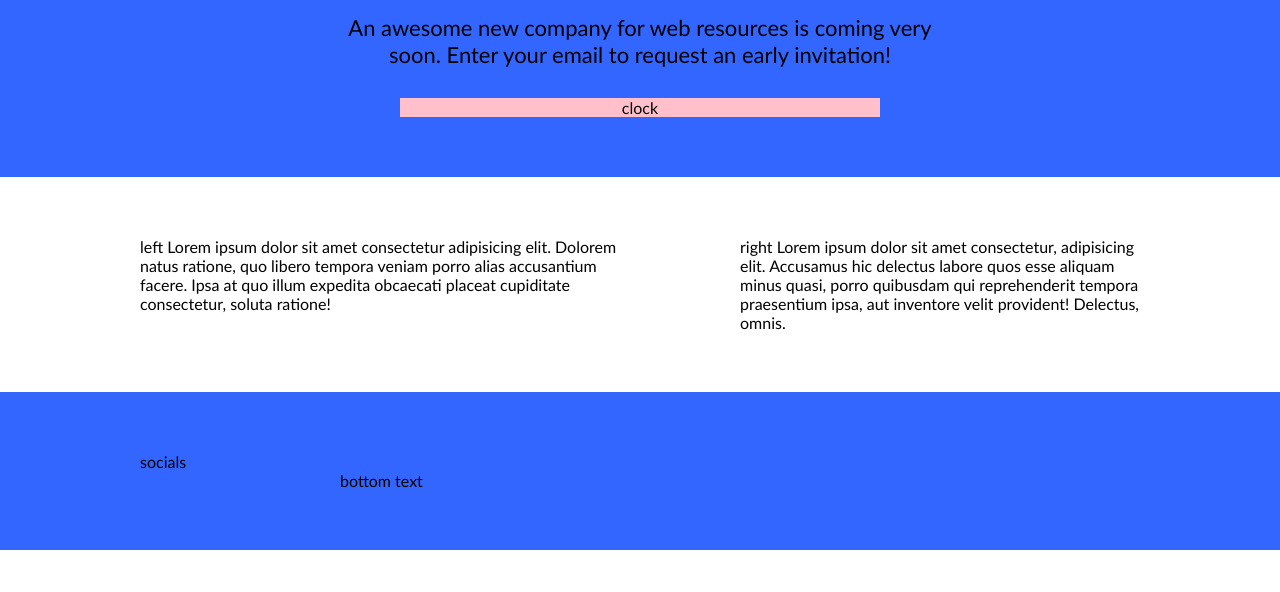
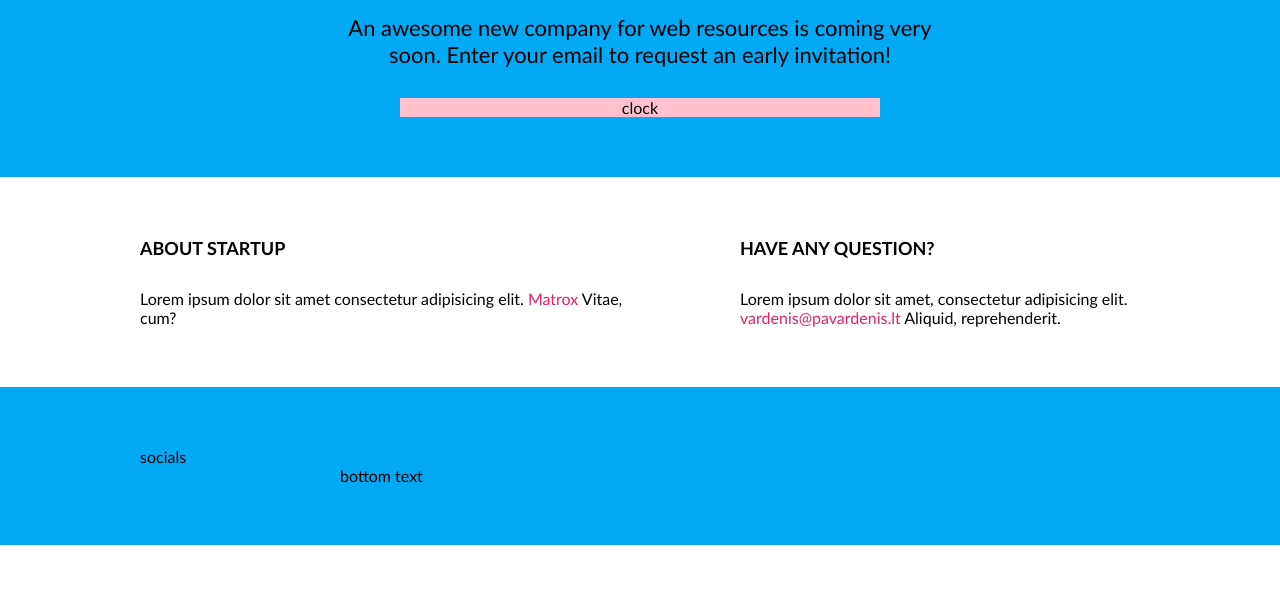
Before and after one commit to RokasSweets/06-007, a website: page index.html in a window 1280 px wide. Shown: the part 208-800 px from the top of the page. Drawn offline with Linux system fonts and the light colour scheme.

Commit message:
Main content #8

```diff
--- a/css/base/base.css
+++ b/css/base/base.css
@@ -1,3 +1,8 @@
+:root {
+    --main-color: #03a9f4;
+    --secondary-color: #ea1e63;
+}
+
 body,
 body * {
     margin: 0;
@@ -11,5 +16,5 @@ body {
 }
 
 .bg-blue {
-    background-color: #36f;
+    background-color: var(--main-color);
 }
--- a/css/base/layout.css
+++ b/css/base/layout.css
@@ -18,7 +18,10 @@
     margin-left: calc(50% - 300px);
 }
 
-.container > .row > .left {
+.container > .row > .column {
+    display: flex;
+    flex-direction: column;
+    gap: 30px;
     width: 50%;
 }
 
@@ -50,10 +53,7 @@
         width: 100%;
         margin-left: 0px;
     }
-    .container > .row > .left {
-        width: 100%;
-    }
-    .container > .row > .right {
+    .container > .row > .column {
         width: 100%;
     }
 }
--- a/css/pages/home.css
+++ b/css/pages/home.css
@@ -23,3 +23,27 @@
     width: 80%;
     background-color: pink;
 }
+
+.section-title {
+    font-size: 18px;
+    text-transform: uppercase;
+}
+
+.section-description {
+    font-size: 16px;
+}
+
+.section-description > a {
+    text-decoration: none;
+    color: var(--secondary-color);
+}
+
+.section-description > a:hover {
+    text-decoration: underline;
+}
+
+@media (max-width: 700px) {
+    .main-title {
+        font-size: 60px;
+    }
+}
--- a/index.html
+++ b/index.html
@@ -37,11 +37,13 @@
 
     <section class="container">
         <div class="row">
-            <div class="left">
-                left Lorem ipsum dolor sit amet consectetur adipisicing elit. Dolorem natus ratione, quo libero tempora veniam porro alias accusantium facere. Ipsa at quo illum expedita obcaecati placeat cupiditate consectetur, soluta ratione!
+            <div class="column">
+                <h2 class="section-title">About startup</h2>
+                <p class="section-description">Lorem ipsum dolor sit amet consectetur adipisicing elit. <a href="#">Matrox</a> Vitae, cum?</p>
             </div>
-            <div class="right">
-                right Lorem ipsum dolor sit amet consectetur, adipisicing elit. Accusamus hic delectus labore quos esse aliquam minus quasi, porro quibusdam qui reprehenderit tempora praesentium ipsa, aut inventore velit provident! Delectus, omnis.
+            <div class="column right">
+                <h2 class="section-title">Have any question?</h2>
+                <p class="section-description">Lorem ipsum dolor sit amet, consectetur adipisicing elit. <a href="mailto:vardenis@pavardenis.lt">vardenis@pavardenis.lt</a> Aliquid, reprehenderit.</p>
             </div>
         </div>
     </section>
```
